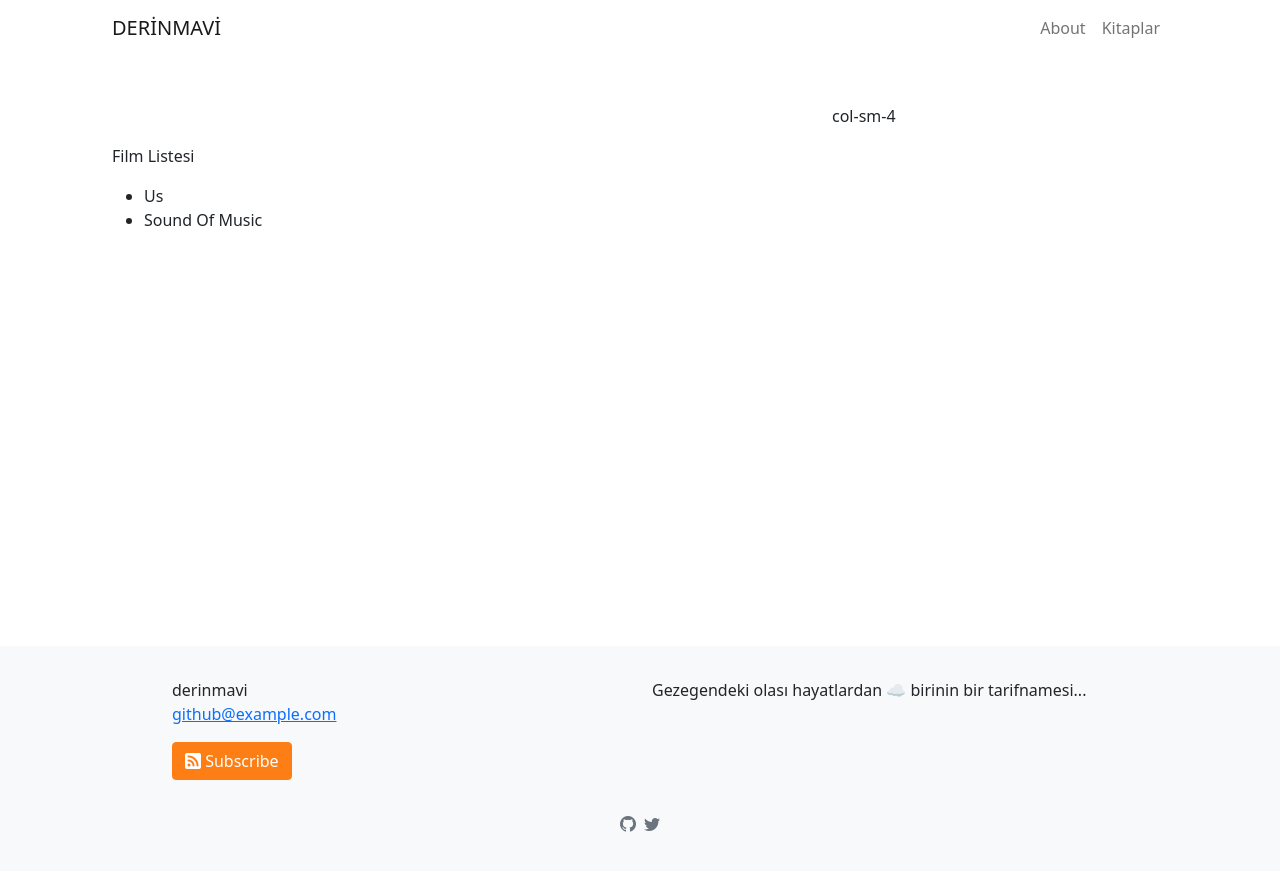
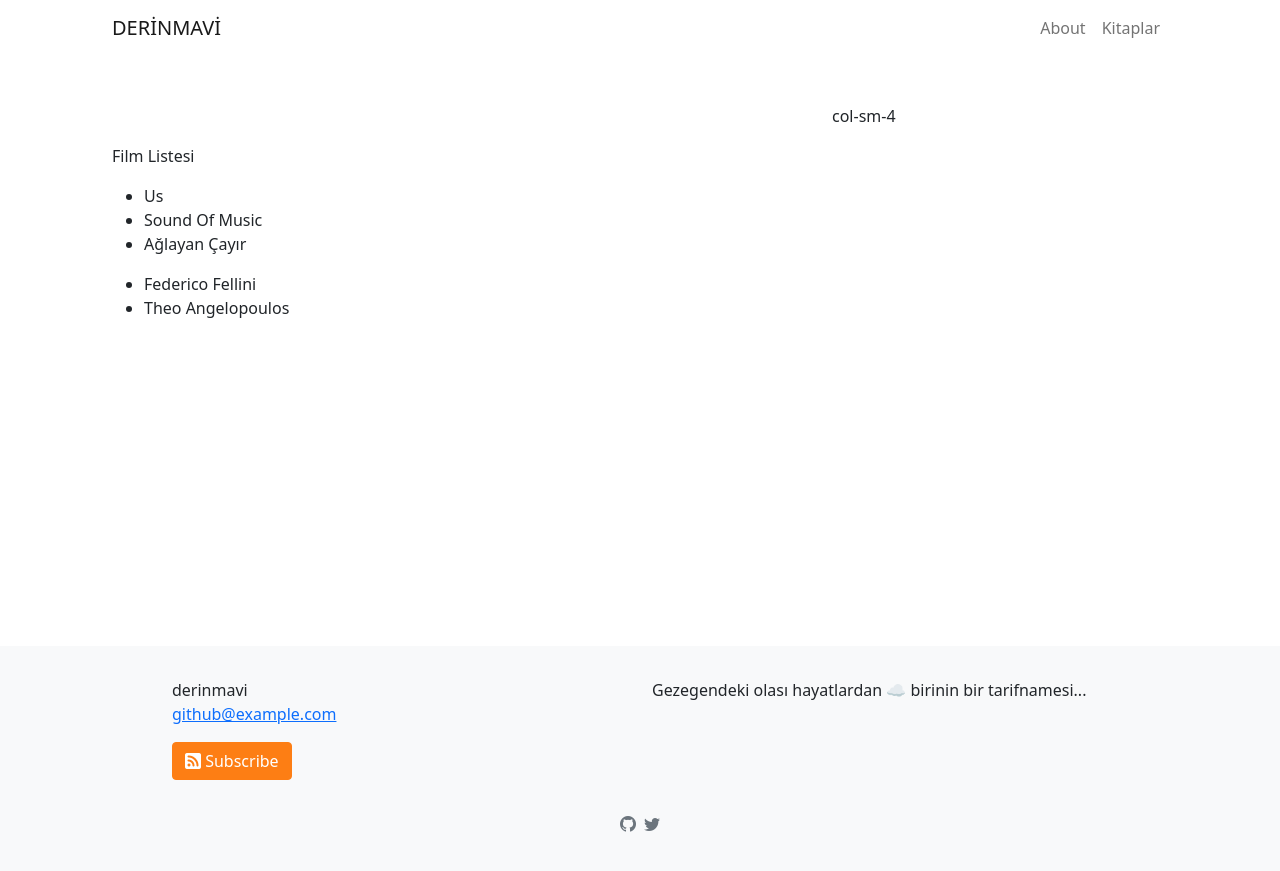
Before and after one commit to tozbulut/derinmavi.io, a Jekyll site: the page built from movie-list.md, in a window 1280 px wide. Shown: the top 871 px of the page. Built offline with Jekyll 4.4.1, drawn with Linux system fonts in a browser that asks for light colours; our own code applies the rules of GitHub Pages for plain Markdown files.

Commit message:
Update movie-list.md

```diff
--- a/movie-list.md
+++ b/movie-list.md
@@ -1,3 +1,8 @@
 Film Listesi
--	Us
--	Sound Of Music
+*	Us
+*	Sound Of Music
+*	Ağlayan Çayır
+
+
+* Federico Fellini
+* Theo Angelopoulos
```
